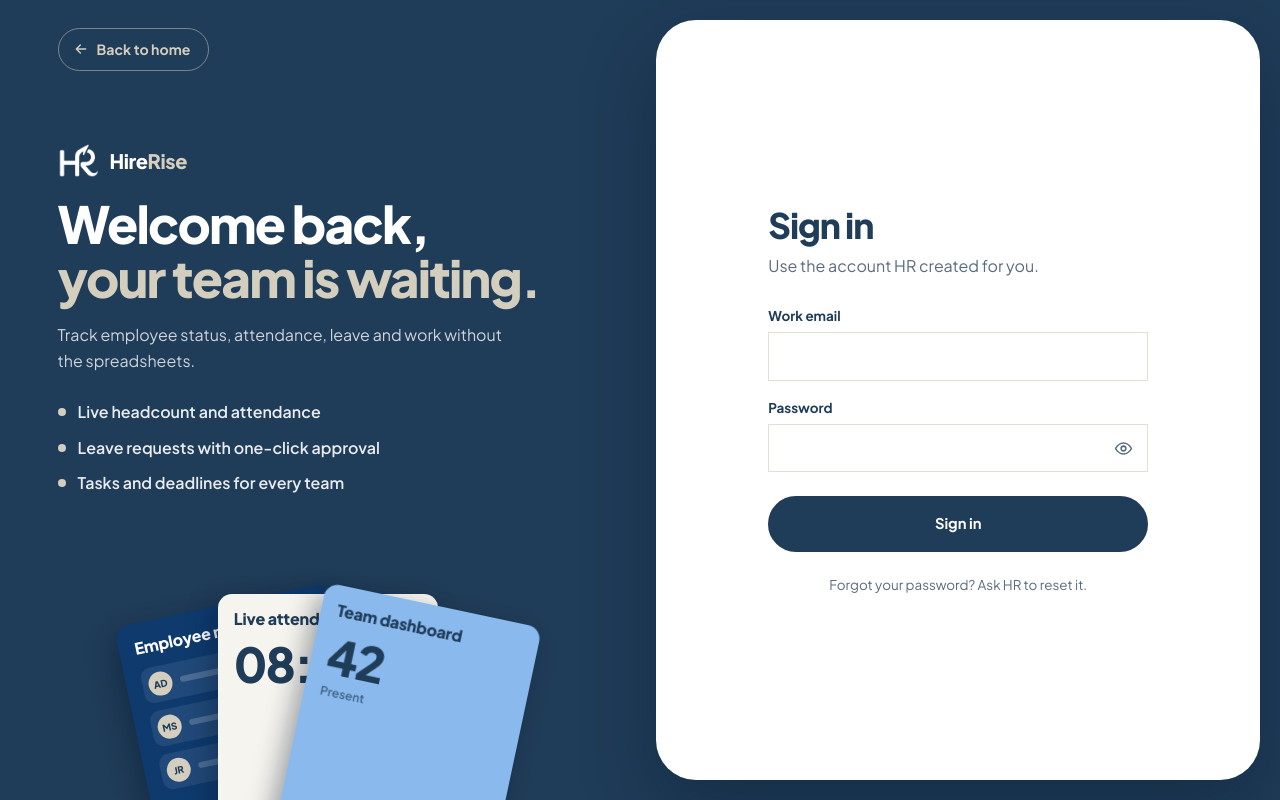
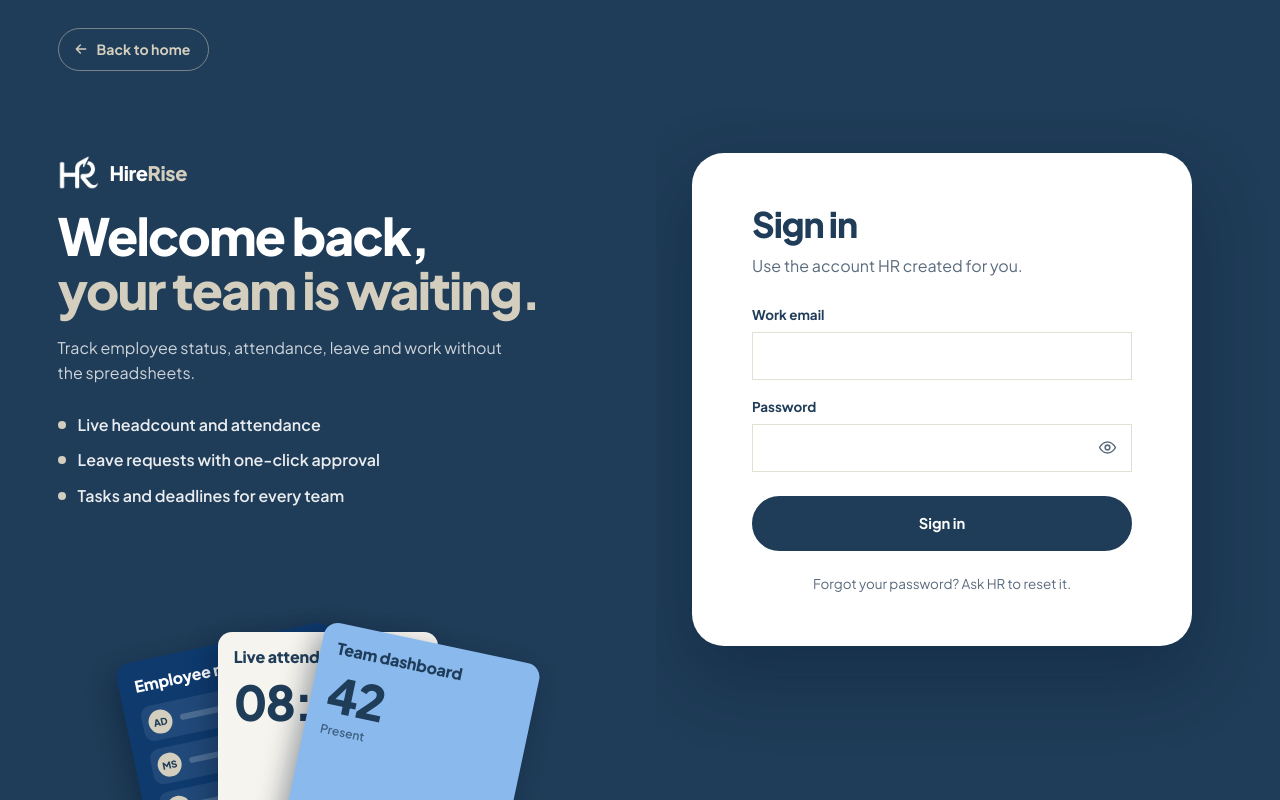
Before and after one commit to RebEmnacin/HireRise, a Vue app in the folder frontend/: page /login in a window 1280 px wide. Built offline with nearby package versions, Linux system fonts and the light colour scheme; no server answers.

Commit message:
fix(ui): show login text under reduced motion and stop the page scrolling

```diff
--- a/frontend/src/views/LoginView.vue
+++ b/frontend/src/views/LoginView.vue
@@ -47,7 +47,7 @@ onMounted(() => {
   try {
     if (reduce) {
       // reduced motion: gentle fades only
-      animate([...sideEl.value.children, sheetEl.value], { opacity: [0, 1] }, { duration: 0.5, delay: stagger(0.08) })
+      animate([...sideEl.value.querySelectorAll('[data-in]'), sheetEl.value], { opacity: [0, 1] }, { duration: 0.5, delay: stagger(0.08) })
       tiles.forEach((el, i) => (el.style.transform = `rotate(${angle(i)}deg)`))
       return
     }
@@ -149,8 +149,9 @@ onMounted(() => {
 .lg {
   display: grid;
   grid-template-columns: 1.05fr 1fr;
-  min-height: 100vh;
-  min-height: 100svh;
+  height: 100vh;
+  height: 100svh; /* exactly one screen: the page itself never scrolls */
+  min-height: 560px;
   background: var(--ink); /* the same dark slate as the landing page */
   color: var(--white);
   overflow-x: clip;
@@ -161,6 +162,7 @@ onMounted(() => {
   position: relative;
   display: flex;
   flex-direction: column;
+  min-height: 0;
   padding: 28px clamp(28px, 4.5vw, 64px) 0;
   overflow: hidden;
 }
@@ -219,7 +221,7 @@ onMounted(() => {
   position: relative;
   flex: none;
   width: 100%;
-  height: 230px;
+  height: clamp(140px, 24svh, 230px); /* shorter screens just crop the cards a little more */
   margin-top: auto;
   list-style: none;
   pointer-events: none;
@@ -253,17 +255,18 @@ onMounted(() => {
 .lg-form-wrap {
   display: grid;
   place-items: center;
-  padding: 20px 20px 20px 0;
+  min-height: 0;
+  padding: 24px clamp(20px, 4vw, 64px) 24px 0;
+  overflow-y: auto; /* only if the screen is too short for the card */
 }
 .lg-sheet {
   display: grid;
   align-content: center;
   justify-items: center;
   gap: 18px;
-  width: 100%;
-  min-height: calc(100svh - 40px);
-  padding: clamp(32px, 6vw, 72px) clamp(20px, 4vw, 56px);
-  border-radius: 40px;
+  width: min(500px, 100%);
+  padding: clamp(32px, 4vw, 52px) clamp(24px, 4vw, 48px);
+  border-radius: 32px;
   background: var(--white);
   color: var(--ink);
   box-shadow: 0 30px 70px rgba(6, 22, 42, 0.35);
@@ -309,13 +312,13 @@ onMounted(() => {
 
 /* ---- phones and tablets: one column, the sheet comes up under a short header ---- */
 @media (max-width: 900px) {
-  .lg { grid-template-columns: 1fr; align-content: start; } /* rows hug their content instead of splitting the screen */
+  .lg { grid-template-columns: 1fr; align-content: start; height: auto; min-height: 100svh; } /* rows hug their content instead of splitting the screen */
   .lg-side { padding: 22px 22px 0; }
   .lg-top, .lg-points, .lg-fan, .lg-sub { display: none; } /* the sheet has its own back button below */
   .lg-copy { margin: 0; padding: 20px 0 28px; gap: 10px; }
   .lg-title { max-width: none; font-size: 1.9rem; }
-  .lg-form-wrap { padding: 0 12px 12px; }
-  .lg-sheet { min-height: 0; align-content: start; padding: 28px 22px 36px; border-radius: 32px; }
+  .lg-form-wrap { padding: 0 12px 12px; overflow: visible; }
+  .lg-sheet { width: 100%; align-content: start; padding: 28px 22px 36px; border-radius: 32px; }
   .lg-back-mobile { display: inline-flex; justify-self: start; color: var(--brand); border-color: rgba(20, 76, 140, 0.3); }
   .lg-back-mobile:hover { background: var(--brand); color: var(--white); }
 }
```
